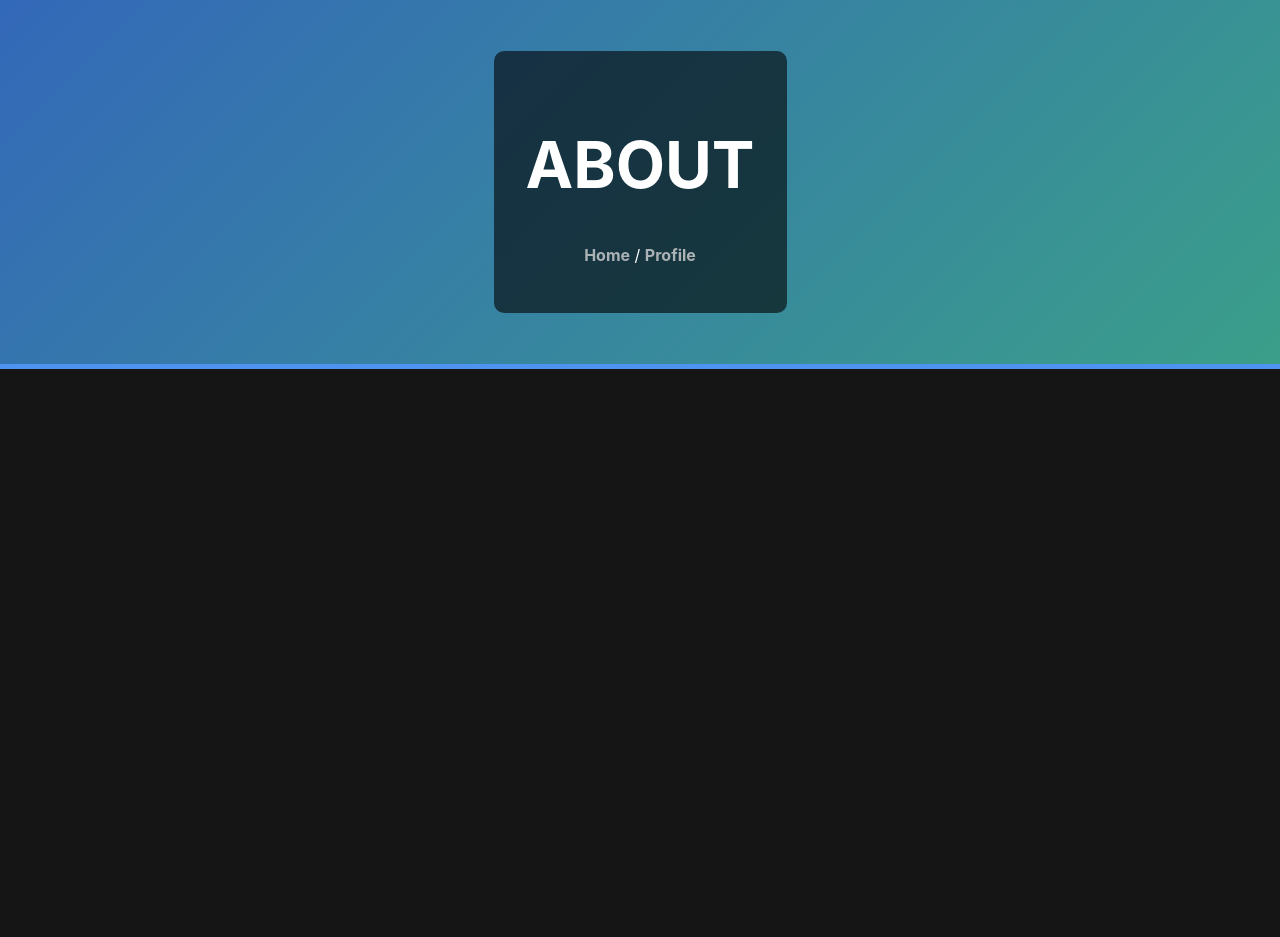
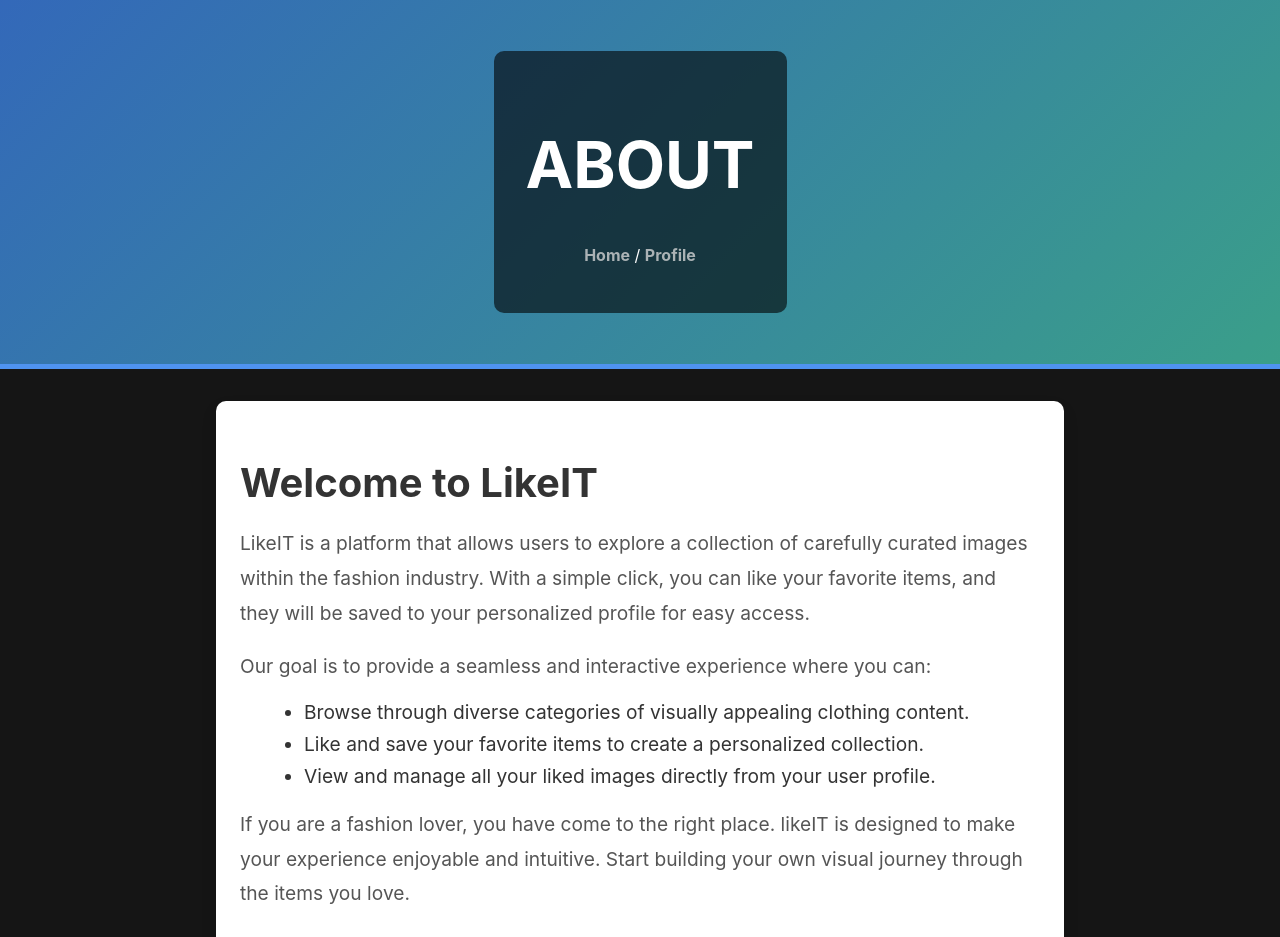
Before and after one commit to yusrinelson/react-learn, a React (Create React App) app: page /about in a window 1280 px wide. Shown: the top 937 px of the page. Before the commit the page ends 800 px from the top, so only its background shows below. Built offline with nearby package versions, Linux system fonts and the light colour scheme.

Commit message:
added loading state

```diff
--- a/src/components/About/About.css
+++ b/src/components/About/About.css
@@ -42,3 +42,37 @@
 .about-nav__headings:hover {
     color: #ff8080;
 }
+
+.about-content {
+    max-width: 800px;
+    margin: 2rem auto;
+    padding: 1.5rem;
+    background-color: #fff;
+    border-radius: 10px;
+    box-shadow: 0 8px 16px rgba(0, 0, 0, 0.1);
+    text-align: left;
+  }
+
+  .about-content h2 {
+    font-size: 2.5rem;
+    margin-bottom: 1rem;
+    color: #333;
+  }
+
+  .about-content p {
+    font-size: 1.2rem;
+    color: #555;
+    line-height: 1.8;
+    margin-bottom: 1rem;
+  }
+
+  .about-list {
+    list-style: disc;
+    margin-left: 1.5rem;
+  }
+
+  .about-list li {
+    font-size: 1.2rem;
+    color: #333;
+    margin-bottom: 0.5rem;
+  }
--- a/src/components/About/About.js
+++ b/src/components/About/About.js
@@ -14,6 +14,30 @@
         <Outlet />
         </div>
       </header>
+      <div className="about-content">
+        <h2>Welcome to LikeIT</h2>
+        <p>
+        LikeIT is a platform that allows users to explore a collection of carefully curated images within the fashion industry.
+          With a simple click, you can like your favorite items, and they will be saved to your personalized profile for easy access.
+        </p>
+
+        <p>
+          Our goal is to provide a seamless and interactive experience where you can:
+        </p>
+        <ul className="about-list">
+          <li>Browse through diverse categories of visually appealing clothing content.</li>
+          <li>Like and save your favorite items to create a personalized collection.</li>
+          <li>View and manage all your liked images directly from your user profile.</li>
+        </ul>
+
+        <p>
+          If you are a fashion lover, you have come to the right place.
+          likeIT is designed to make your experience enjoyable and intuitive.
+          Start building your own visual journey through the items you love.
+        </p>
+
+        <p>Feel free to explore, like, and share!</p>
+      </div>
     </div>
   );
 }
--- a/src/components/Home/BottomWear.js
+++ b/src/components/Home/BottomWear.js
@@ -4,10 +4,14 @@
 
 export default function BottomWear({ liked, toggleHearts }) {
   const [showItems, setShowItems] = useState([]);
+  const [loading, setLoading] = useState([]);
 
   useEffect(() => {
-    setShowItems(bottomWearItems);
-    console.log(bottomWearItems);
+    setTimeout(() => {
+      setShowItems(bottomWearItems);
+      console.log(bottomWearItems);
+      setLoading(false);
+    }, 1000);
   }, []);
 
   const displayItems = showItems.map((item) => {
@@ -28,5 +32,9 @@
       </div>
     );
   });
-  return <div className="items-container">{displayItems}</div>;
+  return (
+    <div className="items-container">
+      {loading ? <h1 className="loading-state">Loading...</h1> : displayItems}
+    </div>
+  );
 }
--- a/src/components/Home/Home.js
+++ b/src/components/Home/Home.js
@@ -2,7 +2,7 @@
 import { Link, Outlet } from "react-router-dom";
 
 export default function Home() {
-;
+
   return (
     <div>
       <Navbar/>
@@ -14,8 +14,6 @@
         </ul>
       </header>
       <Outlet/>
-
-
     </div>
   );
 }
--- a/src/components/Home/Shoes.js
+++ b/src/components/Home/Shoes.js
@@ -4,12 +4,14 @@
 
 export default function Shoes({ liked, toggleHearts }) {
   const [showItems, setShowItems] = useState([]);
-  //   const [liked, setLiked] = useState([]);
-  //   const [addLikedItems, setAddLikedItems] = useState([]);
+  const [loading, setLoading] = useState([]);
 
   useEffect(() => {
-    setShowItems(shoeItems);
-    console.log(shoeItems);
+    setTimeout(() => {
+      setShowItems(shoeItems);
+      console.log(shoeItems);
+      setLoading(false);
+    }, 1000);
   }, []);
 
   const displayItems = showItems.map((item) => {
@@ -33,5 +35,9 @@
       </div>
     );
   });
-  return <div className="items-container">{displayItems}</div>;
+  return (
+    <div className="items-container">
+      {loading ? <h1 className="loading-state">Loading...</h1> : displayItems}
+    </div>
+  );
 }
--- a/src/components/Home/TopWear.js
+++ b/src/components/Home/TopWear.js
@@ -1,12 +1,17 @@
 import React, { useEffect, useState } from "react";
 import { topWearItems } from "../items";
 import { FaHeart, FaRegHeart } from "react-icons/fa";
+
 export default function TopWear({ liked, toggleHearts }) {
   const [showItems, setShowItems] = useState([]);
+  const [loading, setLoading] = useState([]);
 
   useEffect(() => {
-    setShowItems(topWearItems);
-    console.log(topWearItems);
+    setTimeout(() => {
+      setShowItems(topWearItems);
+      console.log(topWearItems);
+      setLoading(false);
+    }, 1000);
   }, []);
 
   const displayItems = showItems.map((item) => {
@@ -16,7 +21,10 @@
           <img src={item.imageSrc} alt={item.name} className="items" />
           <p>{item.name}</p>
           {liked[item.id] ? (
-            <FaHeart className="heart-icon" onClick={() => toggleHearts(item)} />
+            <FaHeart
+              className="heart-icon"
+              onClick={() => toggleHearts(item)}
+            />
           ) : (
             <FaRegHeart
               className="heart-icon"
@@ -27,5 +35,9 @@
       </div>
     );
   });
-  return <div className="items-container">{displayItems}</div>;
+  return (
+    <div className="items-container">
+      {loading ? <h1 className="loading-state">Loading...</h1> : displayItems}
+    </div>
+  );
 }
--- a/src/components/Home/home.css
+++ b/src/components/Home/home.css
@@ -87,3 +87,24 @@
 .heart-icon:hover {
     color: #ff8080;
 }
+.home-video{
+    display: flex;
+    align-items: center;
+    justify-content: center;
+    margin-top: 2rem;
+}
+
+.home-video video{
+    border-radius: 10px;
+    box-shadow: 0 8px 12px rgba(255, 255, 255, 0.15), 0 16px 30px rgba(45, 45, 45, 0.1);
+    transition: transform 0.3s ease, box-shadow 0.3s ease;
+}
+
+.loading-state{
+    display: flex;
+    align-items: center;
+    justify-content: center;
+    margin-top: 2rem;
+    font-size: 1.5rem;
+    color: white;
+}
--- a/src/components/UserProfile/UserProfile.js
+++ b/src/components/UserProfile/UserProfile.js
@@ -1,18 +1,27 @@
-import React from 'react'
+import React, { useEffect, useState } from "react";
 import { Link, Outlet } from "react-router-dom";
 import "./UserProfile.css";
-import { FaHeart, FaRegHeart } from 'react-icons/fa';
+import { FaHeart, FaRegHeart } from "react-icons/fa";
 
-export default function UserProfile({liked,likedItems, toggleHearts}) {
+export default function UserProfile({ liked, likedItems, toggleHearts }) {
+  const [loading, setLoading] = useState([]);
 
+  useEffect(() => {
+    setTimeout(() => {
+      setLoading(false);
+    }, 1000);
+  }, []);
   const displayLikeditems = likedItems.map((item) => {
     return (
-      <div key={item.id} >
+      <div key={item.id}>
         <div className="items-box">
           <img src={item.imageSrc} alt={item.name} className="items" />
           <p>{item.name}</p>
           {liked[item.id] ? (
-            <FaHeart className="heart-icon" onClick={() => toggleHearts(item)} />
+            <FaHeart
+              className="heart-icon"
+              onClick={() => toggleHearts(item)}
+            />
           ) : (
             <FaRegHeart
               className="heart-icon"
@@ -21,23 +30,36 @@
           )}
         </div>
       </div>
-    )
-  })
+    );
+  });
   return (
     <div>
       <header className="user-header">
         <div className="user-header__content">
           <h1>USER PROFILE</h1>
           <p>
-          <Link to={"/"} className="user-nav__headings">Home</Link> /
-          <Link to={"/about"} className="user-nav__headings">About</Link>
+            <Link to={"/"} className="user-nav__headings">
+              Home
+            </Link>{" "}
+            /
+            <Link to={"/about"} className="user-nav__headings">
+              About
+            </Link>
           </p>
         </div>
         <Outlet />
       </header>
+      {loading ? (
+        <p className="loading-state">Loading...</p>
+      ) : (
         <div className="items-container user-items__container ">
-        {displayLikeditems.length > 0 ? displayLikeditems: <p>You do not have any liked items :(</p>}
+          {displayLikeditems.length > 0 ? (
+            displayLikeditems
+          ) : (
+            <p>You do not have any liked items :(</p>
+          )}
         </div>
+      )}
     </div>
-  )
+  );
 }
```
Also changed, not shown: 1 other file (tests, documents, lock files or other folders). Lines whose indentation alone changed are shown as unchanged.
